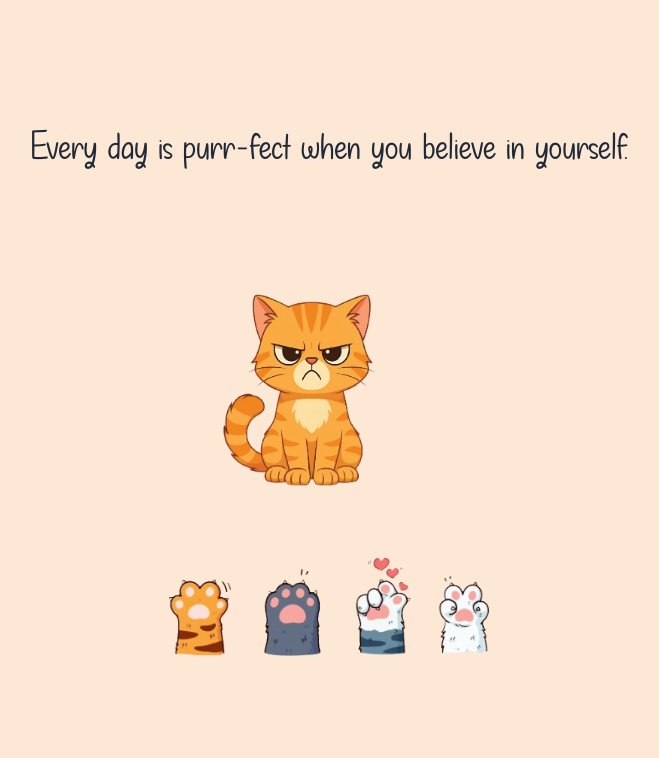
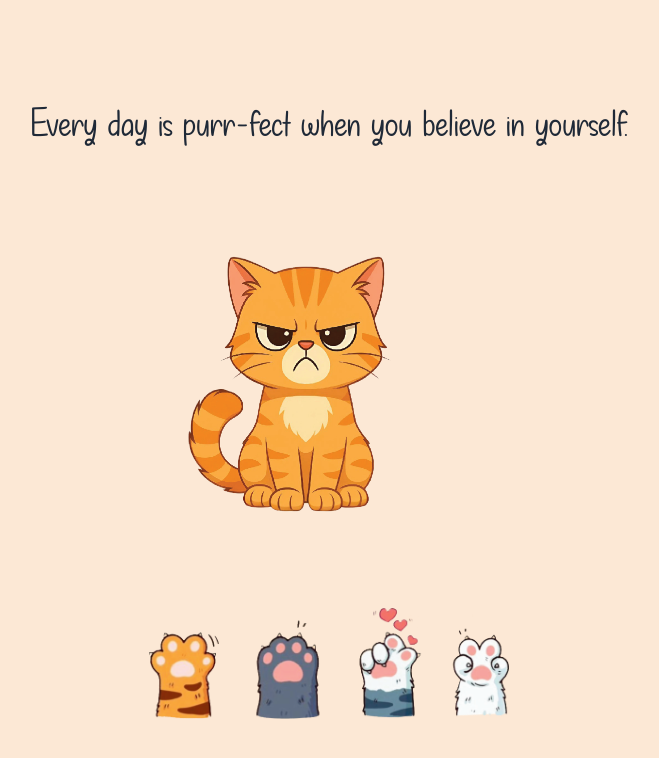
Before and after one commit to longbachit-lgtm/positive, a React (Vite) app: page / in a window 1280 px wide. Shown: the top 758 px of the page, without its empty margins (311-970 px from the left). Built offline with nearby package versions, Linux system fonts and the light colour scheme.

Commit message:
block scroll 3

```diff
--- a/src/App.jsx
+++ b/src/App.jsx
@@ -76,7 +76,7 @@ export default function CatQuotesApp() {
       <motion.img
         src={current.cat}
         alt="cat"
-        className="w-60  object-contain"
+        className="w-80  object-contain"
         animate={imgCtrl}
         initial={false}
         draggable={false}
@@ -84,7 +84,7 @@ export default function CatQuotesApp() {
 
       {/* Footer chân mèo */}
       <div id="foot" className="flex justify-center gap-4 mb-4 " >
-        <img src="/images/CHAN.png" alt="paw" className="w-80" />
+        <img src="/images/CHAN.png" alt="paw" className="w-90" />
       </div>
     </div>
   );
--- a/src/index.css
+++ b/src/index.css
@@ -54,16 +54,3 @@ body {
   align-items: center;
 
 }
-
-
-#box-cat img {
-  max-width: 92vw;
-  max-height: 60dvh !important;
-  /* ảnh không cao quá màn hình */
-  height: auto !important;
-}
-
-#foot {
-  position: relative;
-  top: -40px;
-}
```
